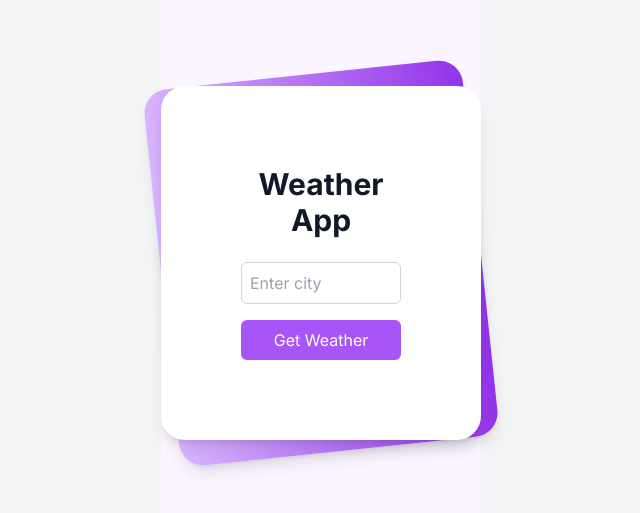
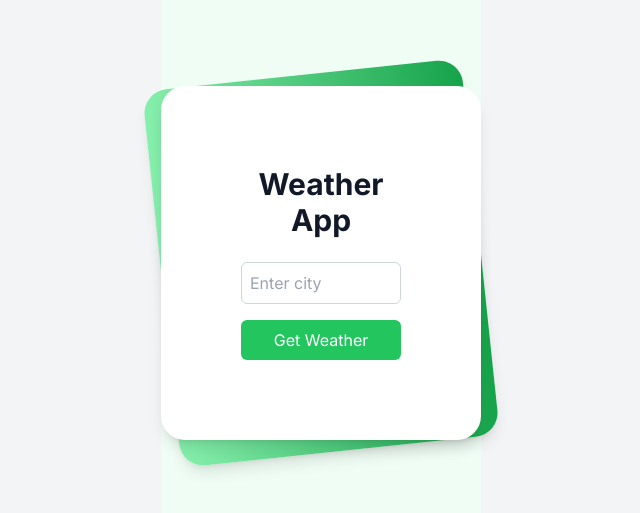
Before and after one commit to mshuecodev/todoapp, a Next.js app: page /weather in a window 1280 px wide. Shown: the part 137-650 px from the top of the page, without its empty margins (319-959 px from the left). Built offline with nearby package versions, Linux system fonts and the light colour scheme.

Commit message:
purple to green

```diff
--- a/app/weather/weather.tsx
+++ b/app/weather/weather.tsx
@@ -19,9 +19,9 @@ function WeatherPage() {
 	}
 	return (
 		<div>
-			<div className="flex flex-col items-center justify-center min-h-screen bg-purple-50 py-6 sm:py-12">
+			<div className="flex flex-col items-center justify-center min-h-screen bg-green-50 py-6 sm:py-12">
 				<div className="relative py-3 w-80 sm:max-w-xl sm:mx-auto">
-					<div className="absolute inset-0 bg-gradient-to-r from-purple-300 to-purple-600 shadow-lg transform -skew-y-6 sm:skew-y-0 sm:-rotate-6 sm:rounded-3xl"></div>
+					<div className="absolute inset-0 bg-gradient-to-r from-green-300 to-green-600 shadow-lg transform -skew-y-6 sm:skew-y-0 sm:-rotate-6 sm:rounded-3xl"></div>
 					<div className="relative px-4 py-10 bg-white shadow-lg sm:rounded-3xl sm:p-20">
 						<h1 className="text-3xl font-bold text-center text-gray-900 mb-6">Weather App</h1>
 						<div className="w-full">
@@ -30,11 +30,11 @@ function WeatherPage() {
 								value={city}
 								onChange={(e) => setCity(e.target.value)}
 								placeholder="Enter city"
-								className="w-full p-2 border border-gray-300 rounded-md focus:outline-none focus:ring-2 focus:ring-purple-500"
+								className="w-full p-2 border border-gray-300 rounded-md focus:outline-none focus:ring-2 focus:ring-green-500"
 							/>
 							<button
 								onClick={fetchWeather}
-								className="w-full mt-4 bg-purple-500 text-white py-2 rounded-md hover:bg-purple-600 transition duration-200"
+								className="w-full mt-4 bg-green-500 text-white py-2 rounded-md hover:bg-green-600 transition duration-200"
 							>
 								Get Weather
 							</button>
```
